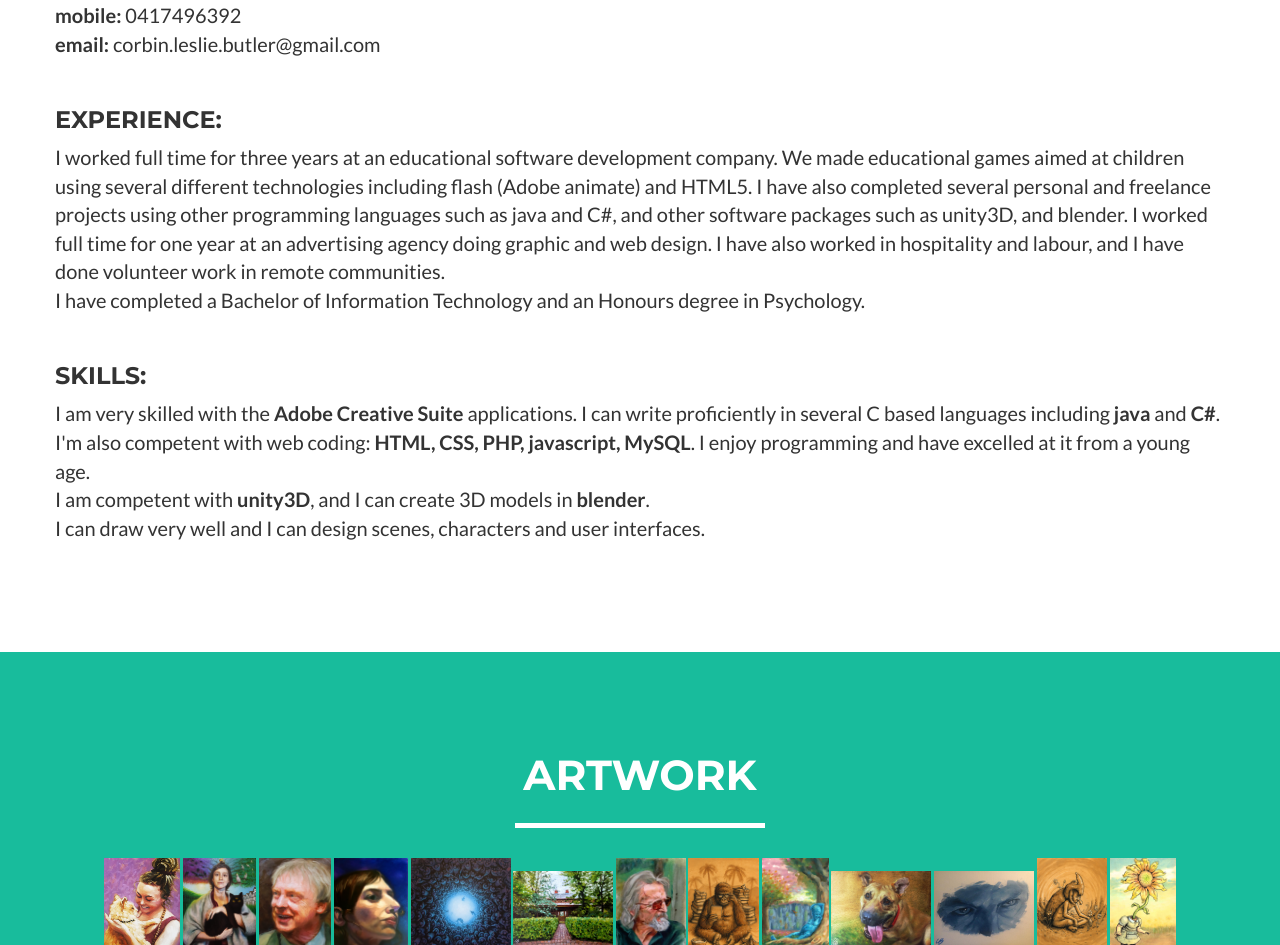
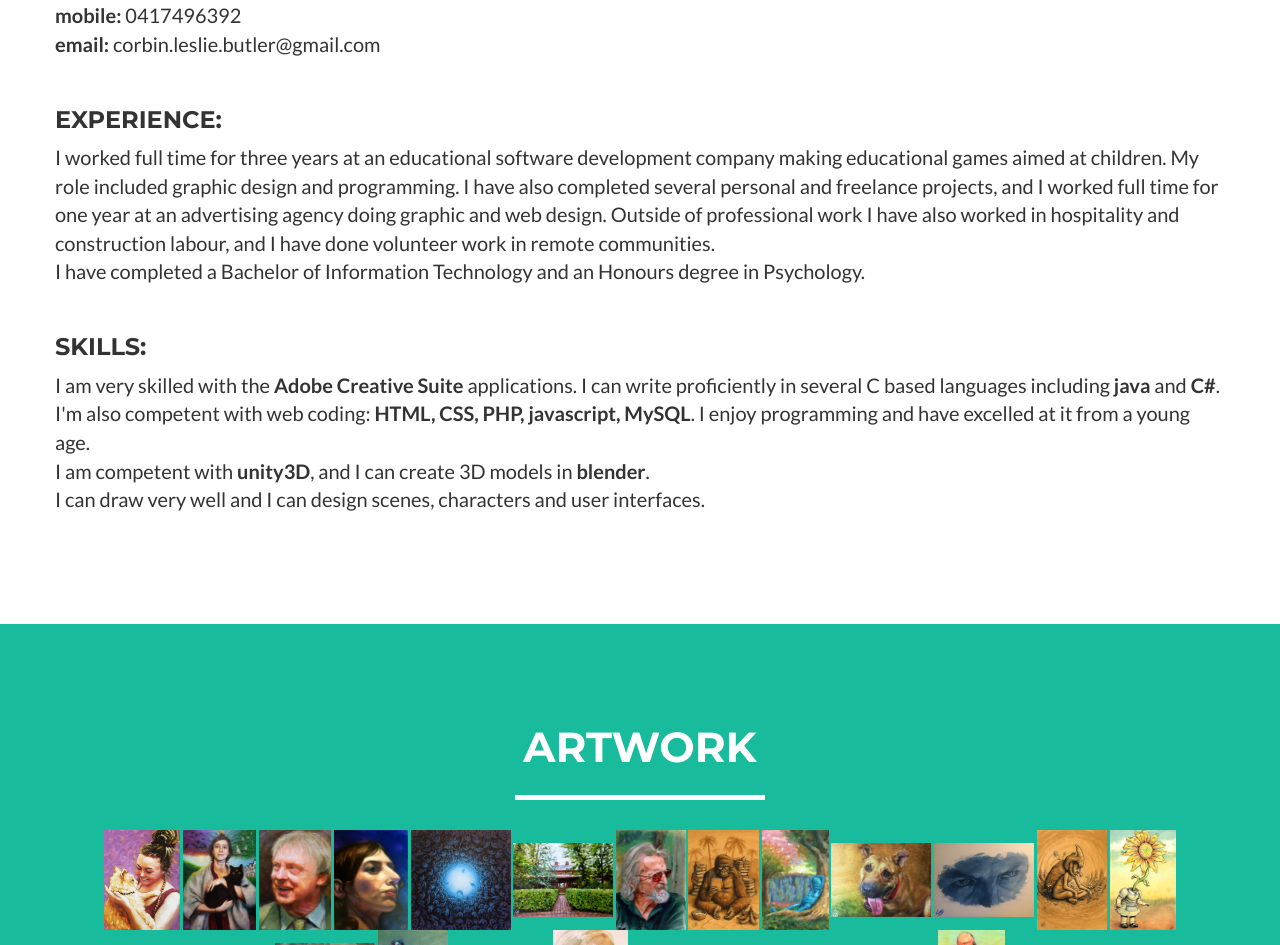
Before and after one commit to corbinlesliebutler/corbinlesliebutler.github.io, a website: page portfolio/index.html in a window 1280 px wide. Shown: the part 1215-2160 px from the top of the page. Drawn offline with nearby package versions, Linux system fonts and the light colour scheme.

Commit message:
Update index.html

```diff
--- a/portfolio/index.html
+++ b/portfolio/index.html
@@ -105,9 +105,9 @@
 				<br/><br/>
 
 				<h3>Experience:</h3><span class="my_text">
-				I worked full time for three years at an educational software development company. We made educational games aimed at children using several different technologies including flash (Adobe animate) and HTML5.
-				I have also completed several personal and freelance projects using other programming languages such as java and C#, and other software packages such as unity3D, and blender.
-				I worked full time for one year at an advertising agency doing graphic and web design. I have also worked in hospitality and labour, and I have done volunteer work in remote communities.
+				I worked full time for three years at an educational software development company making educational games aimed at children. My role included graphic design and programming.
+				I have also completed several personal and freelance projects, and I worked full time for one year at an advertising agency doing graphic and web design.
+				Outside of professional work I have also worked in hospitality and construction labour, and I have done volunteer work in remote communities.
 				<br/>
 				I have completed a Bachelor of Information Technology and an Honours degree in Psychology.
 				<br/><br/>
```
